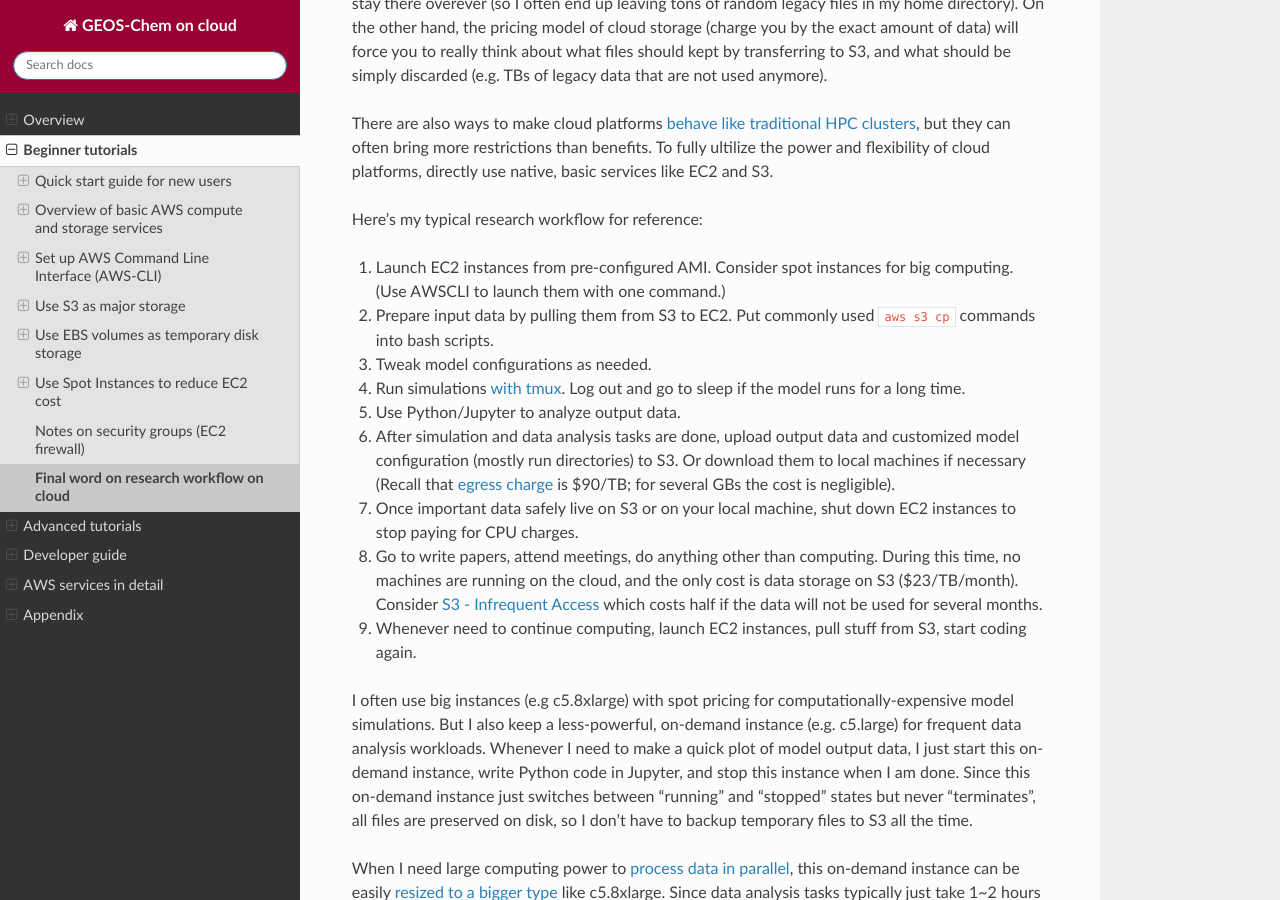
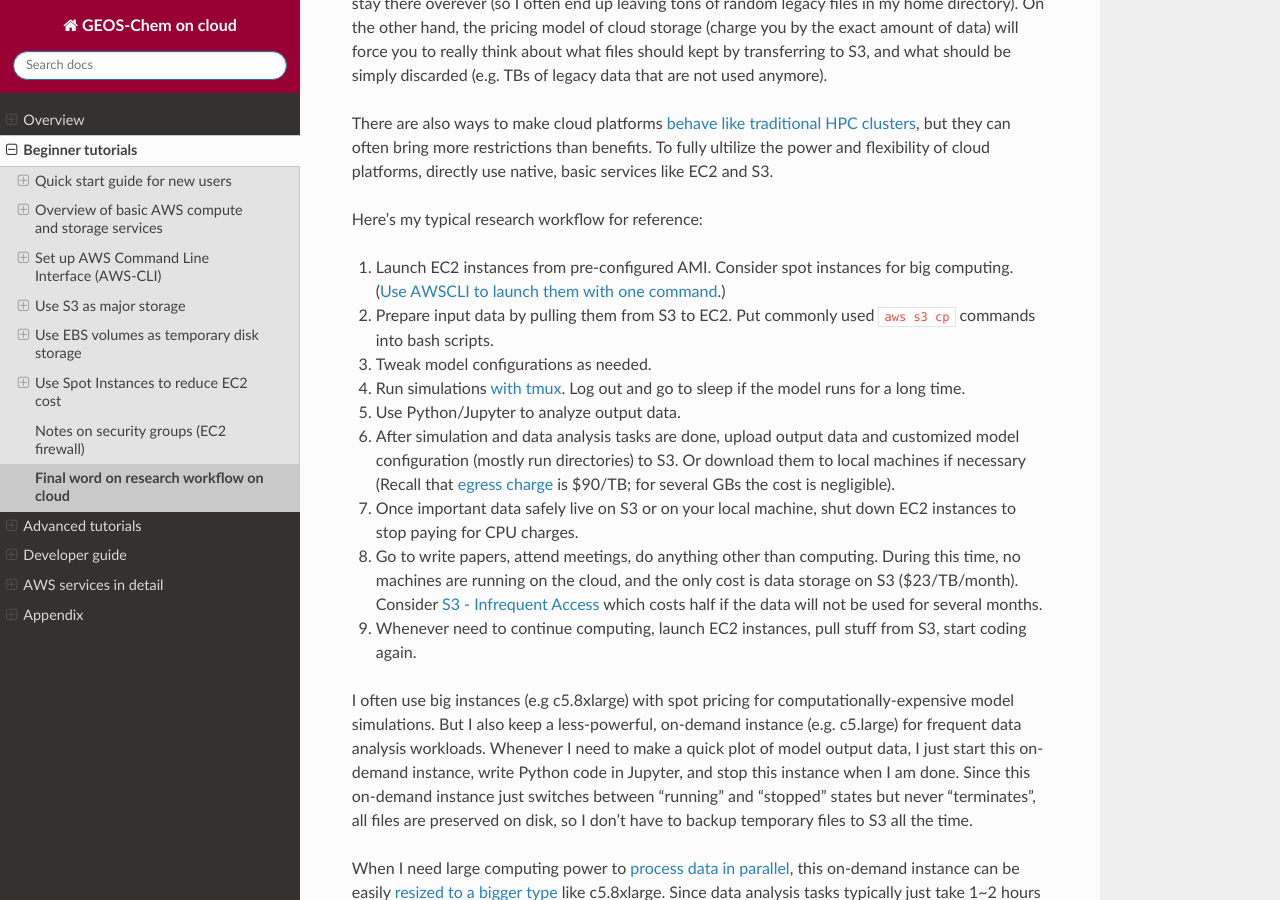
Before and after one commit to geoschem/geos-chem-cloud, a Sphinx documentation site: the page built from doc/source/chapter02_beginner-tutorial/research-workflow.rst, in a window 1280 px wide and 900 px high, scrolled down 408 px. Built offline with Sphinx 7.4.7 and the Read the Docs theme 2.0.0, drawn with Linux system fonts in a browser that asks for light colours; part of the change alters nothing that is shown.

```diff
--- a/doc/source/chapter02_beginner-tutorial/research-workflow.rst
+++ b/doc/source/chapter02_beginner-tutorial/research-workflow.rst
@@ -9,7 +9,7 @@ There are also ways to make cloud platforms :ref:`behave like traditional HPC cl
 
 Here's my typical research workflow for reference:
 
-1. Launch EC2 instances from pre-configured AMI. Consider spot instances for big computing. (Use AWSCLI to launch them with one command.)
+1. Launch EC2 instances from pre-configured AMI. Consider spot instances for big computing. (:doc:`Use AWSCLI to launch them with one command <../chapter03_advanced-tutorial/advanced-awscli>`.)
 2. Prepare input data by pulling them from S3 to EC2. Put commonly used ``aws s3 cp`` commands into bash scripts.
 3. Tweak model configurations as needed.
 4. Run simulations :ref:`with tmux <keep-running-label>`. Log out and go to sleep if the model runs for a long time.
```
